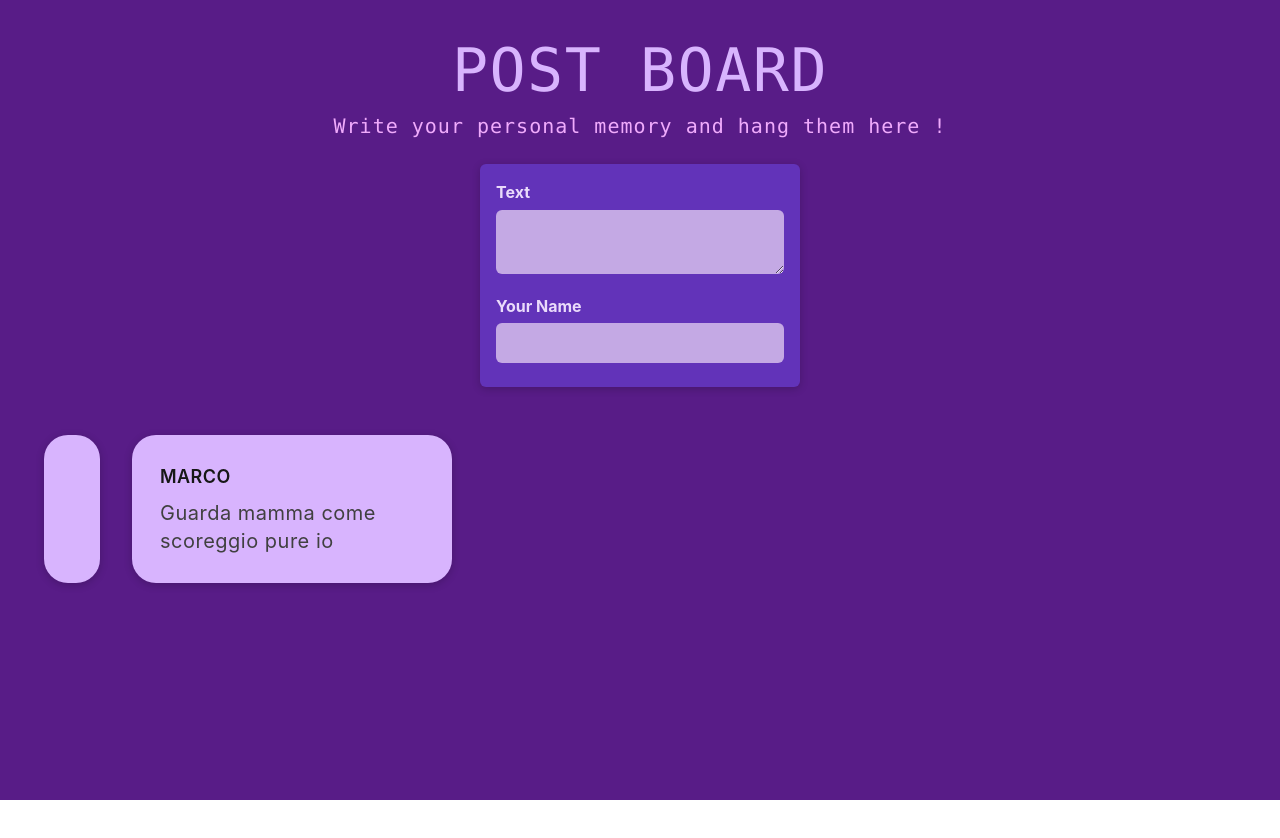
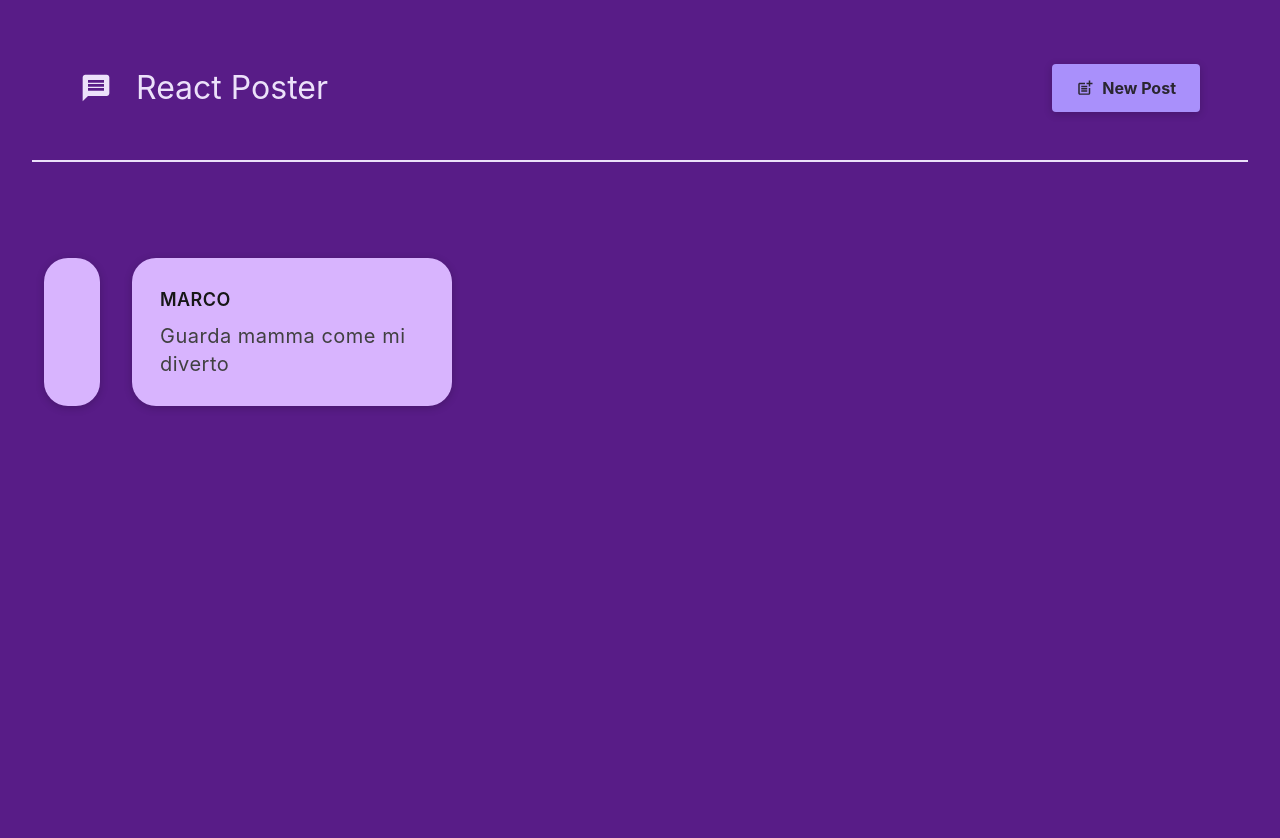
Before and after one commit to NicoloCasagrande/posts-board, a React (Create React App) app: page / in a window 1280 px wide. Shown: the top 838 px of the page. Before the commit the page ends 800 px from the top, so only its background shows below. Built offline with nearby package versions, Linux system fonts and the light colour scheme.

Commit message:
aggiunta bottone modale per nuovo post

```diff
--- a/package.json
+++ b/package.json
@@ -8,6 +8,7 @@
     "@testing-library/user-event": "^13.5.0",
     "react": "^18.2.0",
     "react-dom": "^18.2.0",
+    "react-icons": "^5.0.1",
     "react-scripts": "5.0.1",
     "sass": "^1.70.0",
     "web-vitals": "^2.1.4"
--- a/src/App.js
+++ b/src/App.js
@@ -1,17 +1,33 @@
-import logo from './logo.svg';
-import './App.css';
-import Postslist from './components/PostsList/PostsList.js';
-
+import "./App.css";
+import Postslist from "./components/PostsList/PostsList.js";
+import MainHeader from "./components/MainHeader/MainHeader.js";
+import { useState } from "react";
 
 function App() {
+  const [modalIsVisible, setModalIsVisible] = useState(false);
+
+  function showModalHandler(event) {
+    setModalIsVisible(true);
+  }
+
+  function hideModalHendler(event) {
+    setModalIsVisible(false);
+  }
+
   return (
-    <div className="App">
-      <main className="App-body bg-purple-900">
-        <section>
-          <Postslist/>
-        </section>
-      </main>
-    </div>
+    <>
+      <div className="App" class="bg-purple-900">
+        <MainHeader onCreatePost={showModalHandler} />
+        <main className="App-body bg-purple-900">
+          <section>
+            <Postslist
+              isPosting={modalIsVisible}
+              onStopPosting={hideModalHendler}
+            />
+          </section>
+        </main>
+      </div>
+    </>
   );
 }
 
--- a/src/components/InputPost/InputPost.js
+++ b/src/components/InputPost/InputPost.js
@@ -1,17 +1,25 @@
-import classes from './InputPost.module.css';
+import classes from "./InputPost.module.css";
 
-function InputPost(props){
+function InputPost(props) {
   return (
     <form className={classes.form}>
       <div className="text-start mb-5">
-                <label htmlFor="body" className={classes.formLabel}>Text</label>
-                <textarea id ="body" required rows={2} onChange={props.onBodyChange}></textarea>
+        <label htmlFor="body" className={classes.formLabel}>
+          Text
+        </label>
+        <textarea
+          id="body"
+          required
+          rows={2}
+          onChange={props.onBodyChange}
+        ></textarea>
       </div>
       <div className="text-start">
-                <label htmlfor="text" className={classes.formLabel}>Your Name</label>
-                <input type="text" required onChange={props.onNameChange}></input>
+        <label htmlfor="text" className={classes.formLabel}>
+          Your Name
+        </label>
+        <input type="text" required onChange={props.onAuthorChange}></input>
       </div>
-
     </form>
   );
 }
--- a/src/components/InputPost/InputPost.module.css
+++ b/src/components/InputPost/InputPost.module.css
@@ -1,21 +1,19 @@
-.form{
+.form {
   background-color: #6233b9;
   padding: 1rem;
   width: 20rem;
-    margin: 1.5rem auto 2rem auto;
-    border-radius: 6px;
-    box-shadow: 0 2px 8px rgba(0,0,0,0.2);
 }
 
-.formLabel{
-    display:block;
+.formLabel {
+  display: block;
   margin-bottom: 0.05rem;
   color: #eadbfb;
   font-weight: bold;
   padding-bottom: 0.3rem;
 }
 
-.form input, .form textarea{
+.form input,
+.form textarea {
   display: block;
   width: 100%;
   padding: 0.5rem;
@@ -26,29 +24,29 @@
   margin-bottom: 0.5rem;
 }
 
-.actions{
+.actions {
   display: flex;
   justify-content: flex-end;
   gap: 0.5rem;
 }
 
-.actions button{
+.actions button {
   cursor: pointer;
   padding: 0.5rem 1.5rem;
   border: none;
   border-radius: 6px;
   background-color: #34036c;
-    color: #e5d5f7
+  color: #e5d5f7;
 }
 
-.actions button:hover{
+.actions button:hover {
   background-color: #23014a;
 }
 
-.actions button[type="button"]{
+.actions button[type="button"] {
   background-color: transparent;
 }
 
-.actions button[type="button"]:hover{
+.actions button[type="button"]:hover {
   color: #d1bee6;
 }
--- /dev/null
+++ b/src/components/MainHeader/MainHeader.js
@@ -0,0 +1,22 @@
+import { MdPostAdd, MdMessage } from "react-icons/md";
+
+import classes from "./MainHeader.module.css";
+
+function MainHeader({ onCreatePost }) {
+  return (
+    <header className={classes.header}>
+      <h1 className={classes.logo}>
+        <MdMessage />
+        React Poster
+      </h1>
+      <p>
+        <button className={classes.button} onClick={onCreatePost}>
+          <MdPostAdd size={18} />
+          New Post
+        </button>
+      </p>
+    </header>
+  );
+}
+
+export default MainHeader;
--- /dev/null
+++ b/src/components/MainHeader/MainHeader.module.css
@@ -0,0 +1,38 @@
+.header {
+  /* padding: 2rem 10%; */
+  padding: 3rem;
+  padding-top: 4rem;
+  margin-left: 2rem;
+  margin-right: 2rem;
+  text-align: center;
+  display: flex;
+  justify-content: space-between;
+  align-items: center;
+  border-bottom: 2px solid #ece1fa;
+}
+
+.logo {
+  font-size: 2rem;
+  display: flex;
+  gap: 1.5rem;
+  align-items: center;
+  color: #ece1fa;
+}
+
+.button {
+  display: inline-flex;
+  align-items: center;
+  gap: 0.5rem;
+  padding: 0.75rem 1.5rem;
+  background-color: #a990fb;
+  color: #2a2630;
+  border: none;
+  border-radius: 4px;
+  box-shadow: 0 2px 8px rgba(0, 0, 0, 0.2);
+  cursor: pointer;
+  font-weight: bold;
+}
+
+.button:hover {
+  background-color: #8c6cf7;
+}
--- /dev/null
+++ b/src/components/Modal/Modal.js
@@ -0,0 +1,14 @@
+import classes from "./Modal.module.css";
+
+function Modal({ children, onClose }) {
+  return (
+    <>
+      <div className={classes.backdrop} onClick={onClose} />
+      <dialog open className={classes.modal}>
+        {children}
+      </dialog>
+    </>
+  );
+}
+
+export default Modal;
--- /dev/null
+++ b/src/components/Modal/Modal.module.css
@@ -0,0 +1,18 @@
+.backdrop {
+  position: fixed;
+  top: 0;
+  left: 0;
+  width: 100%;
+  height: 100vh;
+  background-color: rgba(0, 0, 0, 0.6);
+  z-index: 1;
+}
+
+.modal {
+  border: none;
+  border-radius: 6px;
+  box-shadow: 0 2px 8px rgba(0, 0, 0, 0.2);
+  padding: 0;
+  overflow: hidden;
+  z-index: 1;
+}
--- a/src/components/PostsList/PostsList.js
+++ b/src/components/PostsList/PostsList.js
@@ -1,31 +1,49 @@
-import Post from '../Post/Post';
-import { useState } from 'react';
-import InputPost from '../InputPost/InputPost';
+import Post from "../Post/Post";
+import { useState } from "react";
+import InputPost from "../InputPost/InputPost";
+import Modal from "../Modal/Modal";
 
-function Postslist (){
+function Postslist({ isPosting, onStopPosting }) {
+  const [enteredBody, setEnteredBody] = useState("");
+  const [enteredName, setEnteredName] = useState("");
 
-    const [enteredBody, setEnteredBody] = useState('');
-    const [enteredName, setEnteredName] = useState('');
+  function bodyChangeHandler(event) {
+    setEnteredBody(event.target.value);
+  }
 
-    function bodyChangeHandler(event){
-        setEnteredBody(event.target.value)
-    }
+  function authorChangeHadler(event) {
+    setEnteredName(event.target.value);
+  }
 
-    function nameChangeHadler(event){
-        setEnteredName(event.target.value)
-    }
+  //   let modalContent;
 
-    return (
-        <div>
-            <h1 className='text-6xl font-mono mt-10 tracking-wide text-purple-300'>POST BOARD</h1>
-            <p className="text-xl mt-3 font-medium tracking-wider font-mono text-fuchsia-300">Write your personal memory and hang them here !</p>
-            <InputPost onBodyChange={bodyChangeHandler} onNameChange={nameChangeHadler}/>
-            <div className="p-7 pt-0 flex flex-wrap">
-                <Post author={enteredName} body={enteredBody}/>
-                <Post author="Marco" body="Guarda mamma come scoreggio pure io"/>
-            </div>
+  //   modalContent = (
+  //     <Modal onClose={onStopPosting}>
+  //       <InputPost
+  //         onBodyChange={bodyChangeHandler}
+  //         onAuthorChange={authorChangeHadler}
+  //       />
+  //     </Modal>
+  //   );
+
+  return (
+    <>
+      <div class="mt-20">
+        {isPosting && (
+          <Modal onClose={onStopPosting}>
+            <InputPost
+              onBodyChange={bodyChangeHandler}
+              onAuthorChange={authorChangeHadler}
+            />
+          </Modal>
+        )}
+        <div className="p-7 pt-0 flex flex-wrap">
+          <Post author={enteredName} body={enteredBody} />
+          <Post author="Marco" body="Guarda mamma come mi diverto" />
         </div>
-      );
+      </div>
+    </>
+  );
 }
 
 export default Postslist;
```
Also changed, not shown: 1 other file (tests, documents, lock files or other folders). Lines whose indentation alone changed are shown as unchanged.
